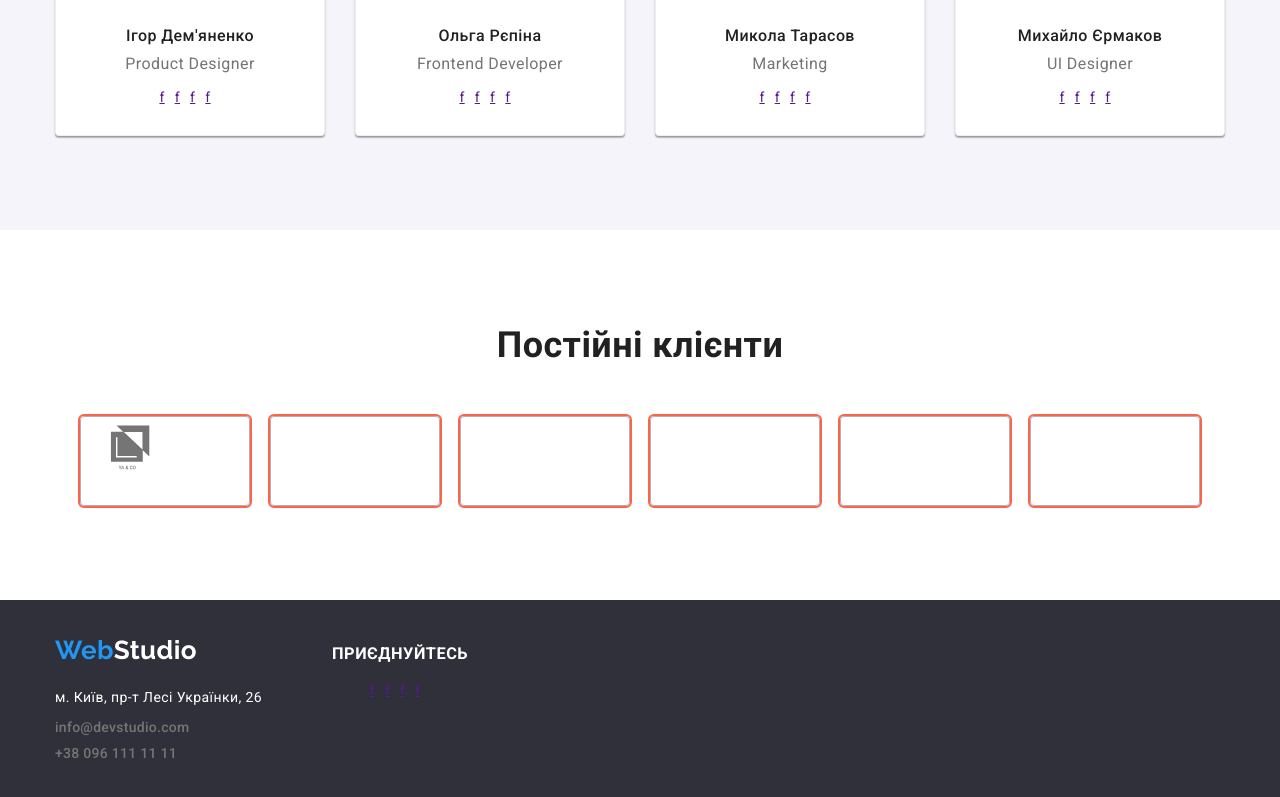
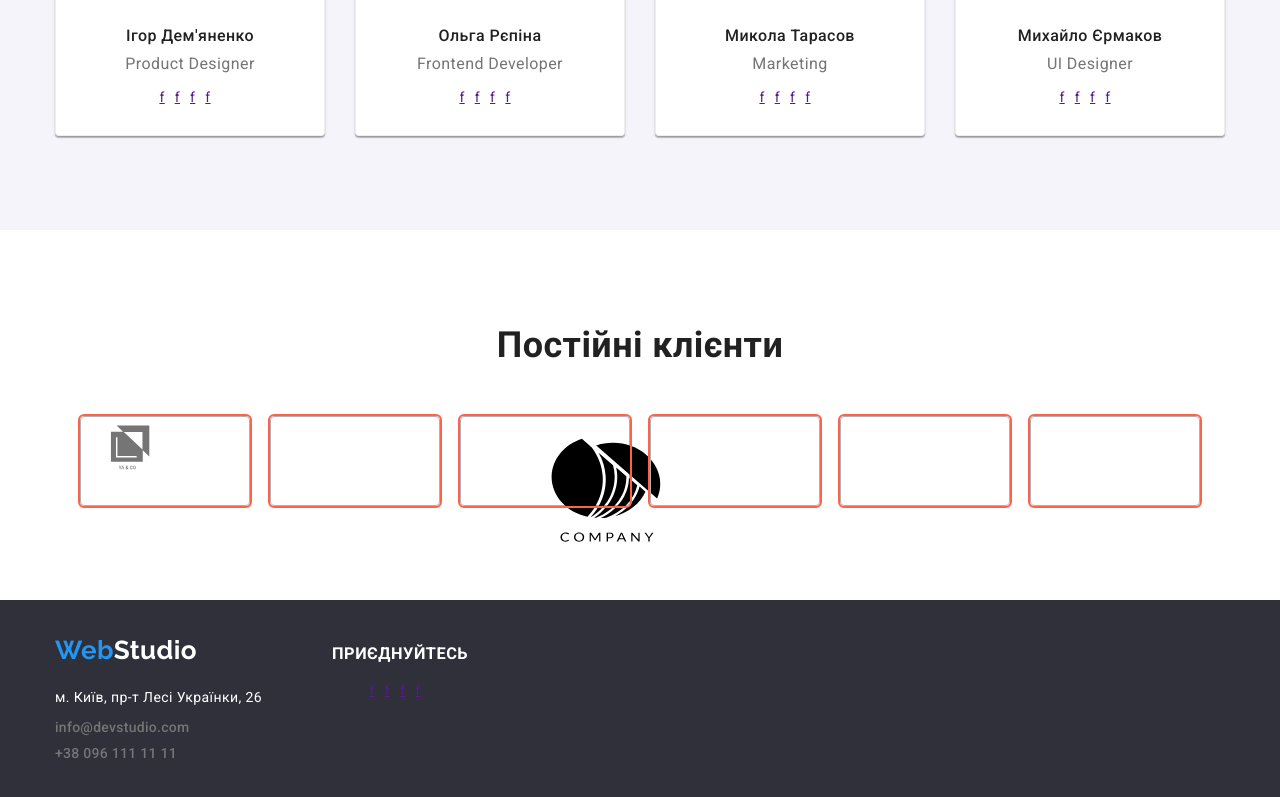
Before and after one commit to Yevhenii-Babii/goit-markup-hw-04, a plain HTML site: page index.html in a window 1280 px wide. Shown: the part 2066-2863 px from the top of the page. Drawn offline with nearby package versions, Linux system fonts and the light colour scheme.

Commit message:
last commit

```diff
--- a/index.html
+++ b/index.html
@@ -218,7 +218,7 @@
                <li class="border">
 
                <a href="" class=""><svg class="logo-two">
-                <use href="icon-Logo-2"> </use>
+                <use href="./images/icons.svg#icon-Logo-2"> </use>
 
                </svg>
 
```
